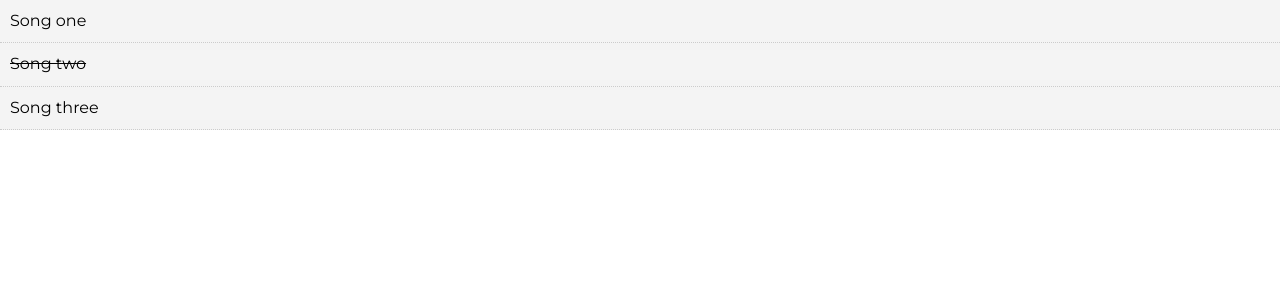
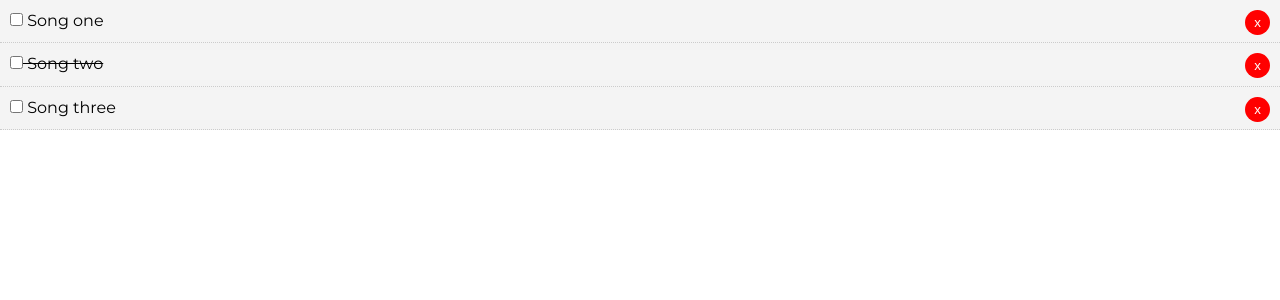
Before and after one commit to WLAjansen/Songlist, a Vue app: page / in a window 1280 px wide. Shown: the top 300 px of the page. Built offline with nearby package versions, Linux system fonts and the light colour scheme.

Commit message:
Update 3
Verwijder knop

```diff
--- a/src/components/SongItem.vue
+++ b/src/components/SongItem.vue
@@ -1,13 +1,22 @@
 <template>
     <div class="song-item" v-bind:class="{'is-complete':song.completed}">
-        <p>{{song.title}}</p>
+        <p>
+            <input type="checkbox" v-on:change="markComplete">
+            {{song.title}}
+            <button @click="$emit('del-song', song.id)" class="del">x</button>
+            </p>
     </div>
 </template>
 
 <script>
 export default {
     name: "SongItem",
-    props: ["song"]
+    props: ["song"],
+    methods: {
+        markComplete() {
+            this.song.completed = !this.song.completed;
+        }
+    }
 }
 </script>
 
```
